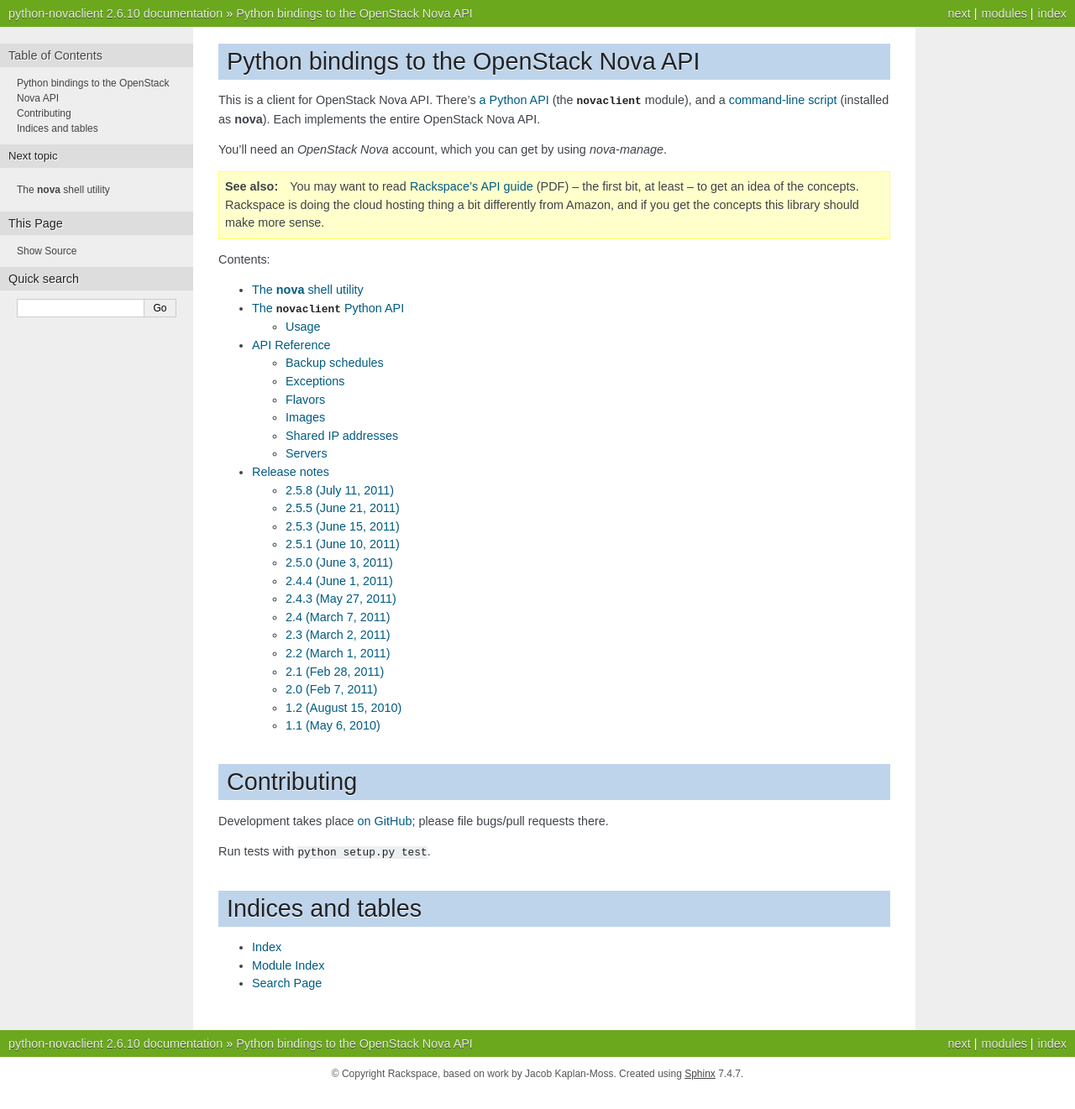
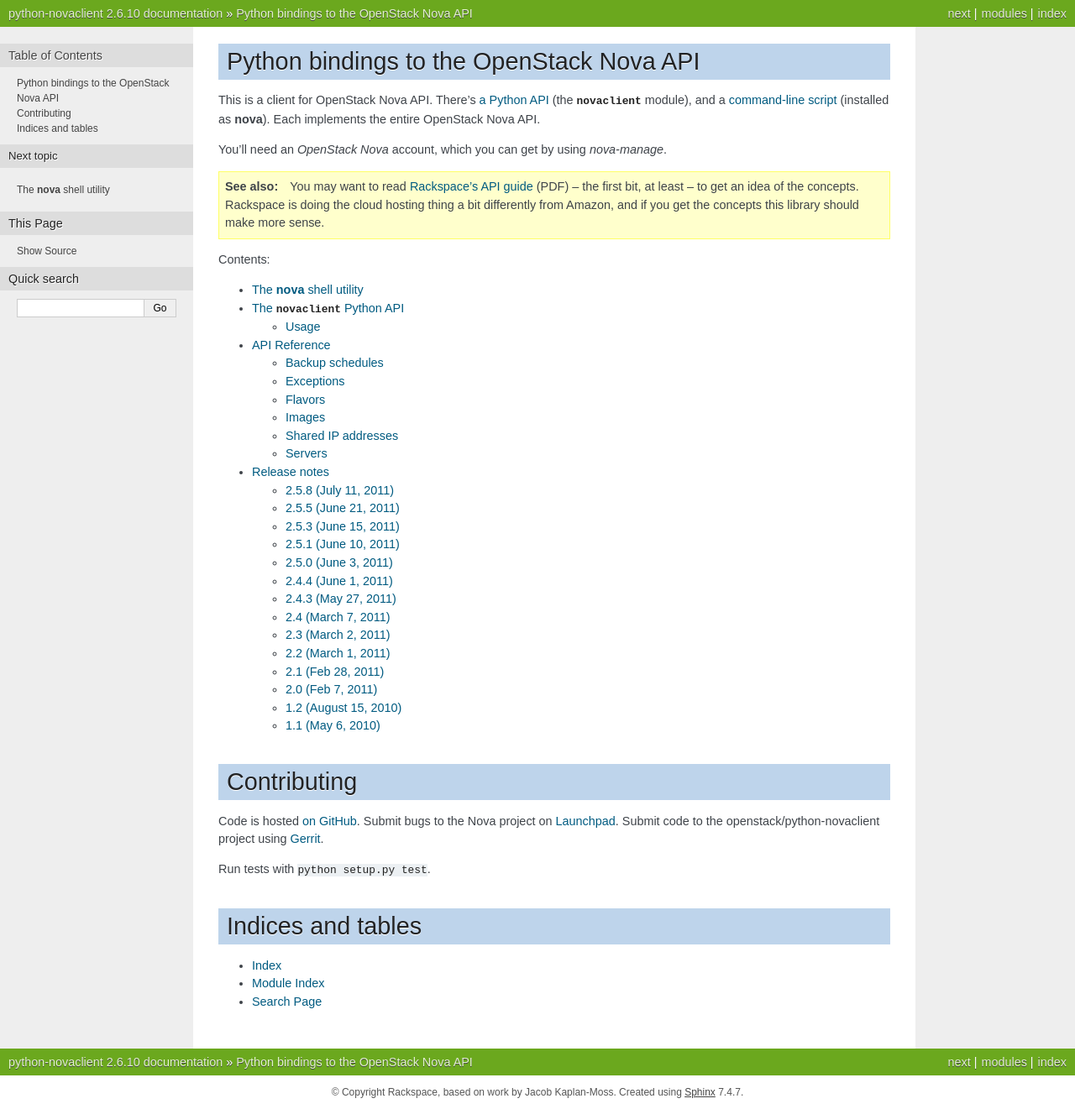
Before and after one commit to openstack/python-novaclient, a Sphinx documentation site: the page built from doc/source/index.rst, in a window 1280 px wide. Shown: the whole page at 84% size. Built offline with Sphinx 7.4.7, drawn with Linux system fonts in a browser that asks for light colours; before the commit the page ends 1299 px from its top, so only the background shows below that.

Commit message:
Update Contributing blurb in the docs.
Contributing blurb previously mentioned using Github pull requests.
Contributions should go to Gerrit instead.

Change-Id: Id7b7f968fa5a3785c19704b4c1c2408f48b335ca

```diff
--- a/doc/source/index.rst
+++ b/doc/source/index.rst
@@ -30,9 +30,13 @@
 Contributing
 ============
 
-Development takes place `on GitHub`__; please file bugs/pull requests there.
+Code is hosted `on GitHub`_. Submit bugs to the Nova project on
+`Launchpad`_. Submit code to the openstack/python-novaclient project using
+`Gerrit`_.
 
-__ https://github.com/rackspace/python-novaclient
+.. _on GitHub: https://github.com/openstack/python-novaclient
+.. _Launchpad: https://launchpad.net/nova
+.. _Gerrit: http://wiki.openstack.org/GerritWorkflow
 
 Run tests with ``python setup.py test``.
 
```
